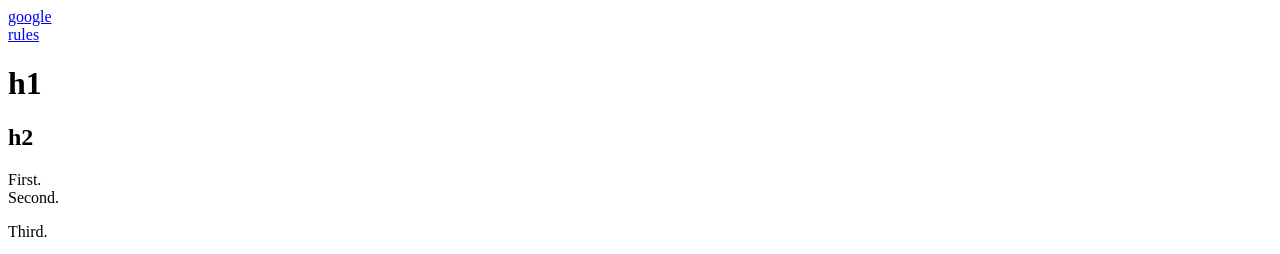
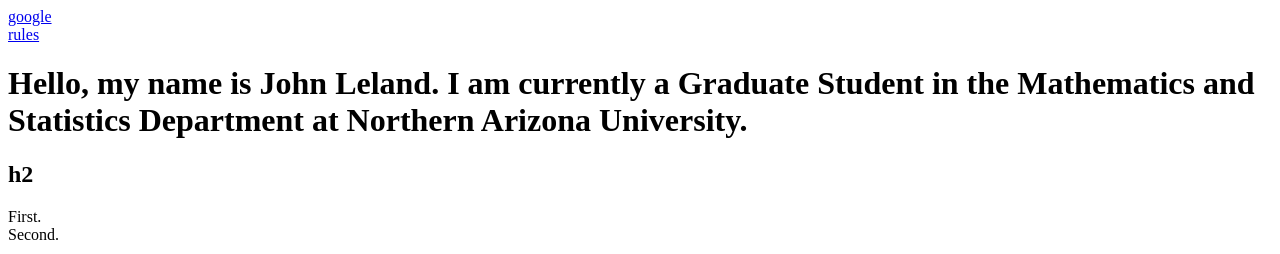
Before and after one commit to jsl339/JohnLelandWebpage, a plain HTML site: page index.html in a window 1280 px wide. Shown: the top 254 px of the page. Drawn offline with nearby package versions, Linux system fonts and the light colour scheme; some packages are replaced by stand-ins of ours.

Commit message:
Update index.html

```diff
--- a/index.html
+++ b/index.html
@@ -7,7 +7,7 @@ src="https://cdn.mathjax.org/mathjax/latest/MathJax.js?config=TeX-MML-AM_CHTML">
 <a href="rules.txt"> rules </a>
 
 <h1>
-h1
+Hello, my name is John Leland. I am currently a Graduate Student in the Mathematics and Statistics Department at Northern Arizona University.
 </h1>
 
 <h2>
```
